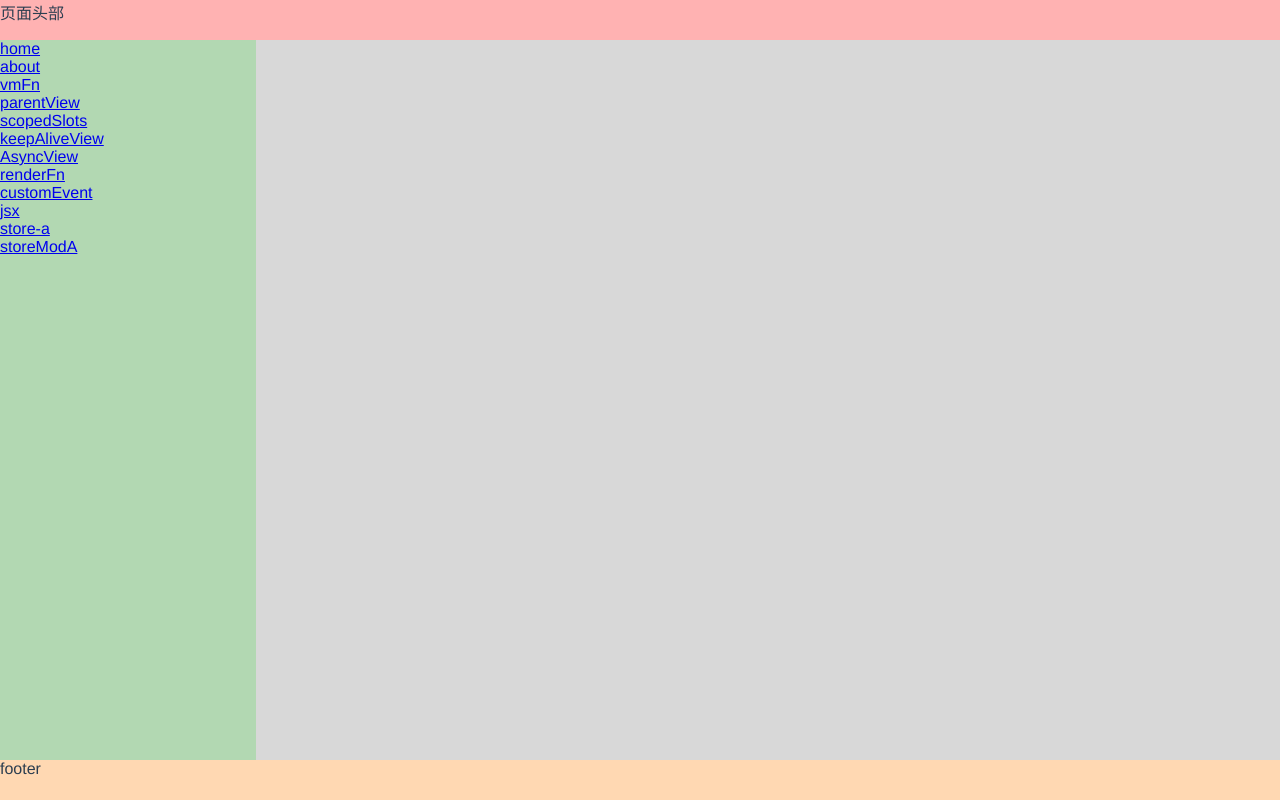
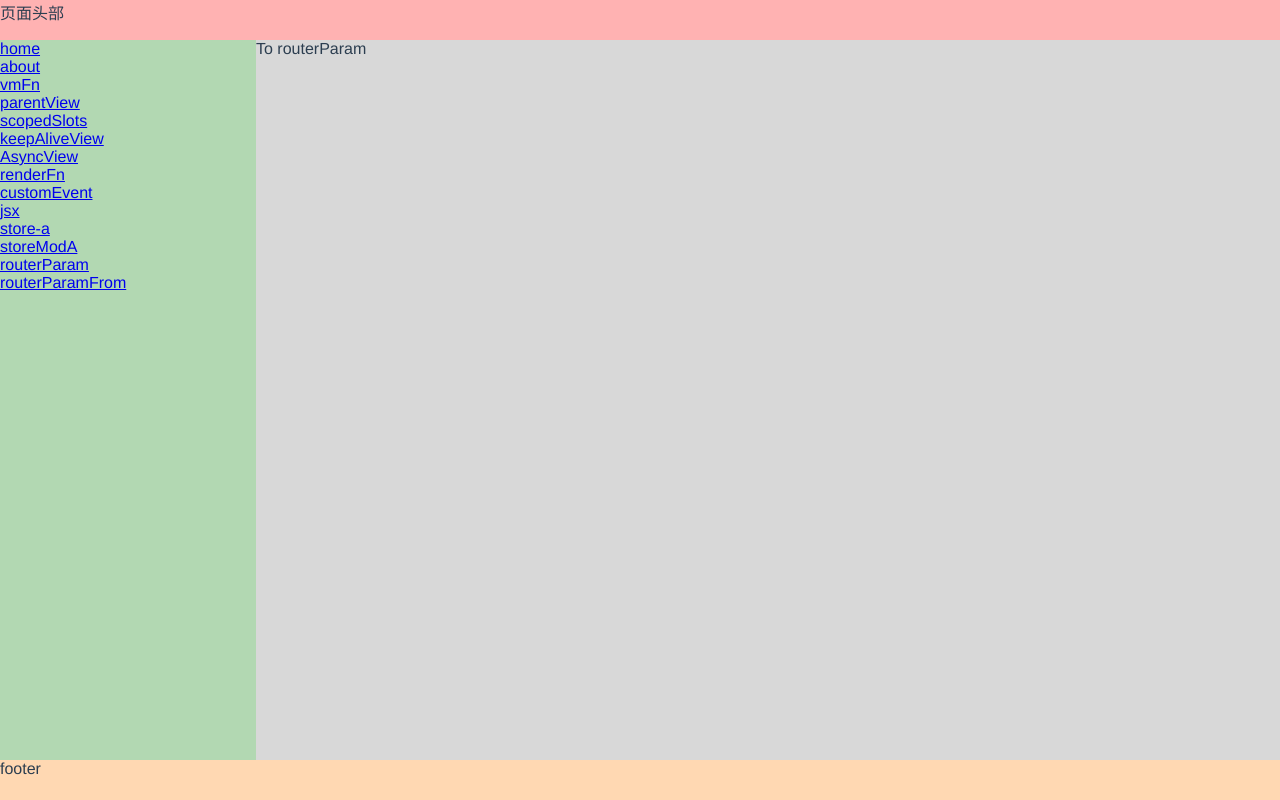
Before and after one commit to A189861A/vue2-demo, a Vue app: page /routerParamFrom in a window 1280 px wide. Built offline with nearby package versions, Linux system fonts and the light colour scheme.

Commit message:
【web】【issue_id=xxx】路由传参：params&query&hash

```diff
--- a/src/router/index.js
+++ b/src/router/index.js
@@ -67,15 +67,34 @@ const routes = [
     path: '/storeModA',
     name: 'storeModA',
     component: () => import(/* webpackChunkName: "storeModA" */ '../views/storeModA.vue')
-  }
+  },
+  {
+    path: '/routerParam/:id',
+    name: 'routerParam',
+    component: () => import(/* webpackChunkName: "routerParam" */ '../views/routerParam.vue')
+  },
+  {
+    path: '/routerParamFrom',
+    name: 'routerParamFrom',
+    component: () => import(/* webpackChunkName: "routerParamFrom" */ '../views/routerParamFrom.vue')
+  },
 ]
 
 export {routes};
 
 const router = new VueRouter({
-  mode: 'history',
+  mode: 'history', // history  hash
   base: process.env.BASE_URL,
   routes
 })
 
+// 全局前置守卫
+router.beforeEach((to, from, next) => {
+  console.log(to, from)
+  next();
+})
+
+
+
+
 export default router
--- /dev/null
+++ b/src/views/routerParam.vue
@@ -0,0 +1,20 @@
+<template>
+    <div class="routerParam">
+     111111s
+    </div>
+  </template>
+  <script>
+  export default{
+    data(){
+      return {}
+    },
+    mounted(){
+    },
+    methods: {
+
+    }
+  }
+  </script>
+  <style scoped>
+
+  </style>
--- /dev/null
+++ b/src/views/routerParamFrom.vue
@@ -0,0 +1,36 @@
+<template>
+      <div class="routerParamFrom" @click="toDetails">To routerParam</div>
+  </template>
+  <script>
+  export default{
+    data(){
+      return {}
+    },
+    mounted(){
+    },
+    methods: {
+      toDetails() {
+        // 字符串路径
+        // this.$router.push('/routerParam/111')
+
+        // 带有路径的对象
+        // this.$router.push({path: '/routerParam/111'})
+
+        // 路由hash模式时，慎用!!!!
+        this.$router.push({path: '/routerParam/111', hash: '#car'})
+
+        // 命名路由，路由配置时，需要 name 字段
+        // this.$router.push({ name: 'routerParam', params: { id: '111' } })   //  --> /routerParam/111
+
+        // /routerParam/111?d=2
+        // this.$router.push({ name: 'routerParam', params: { id: '111' }, query: {d: 2} })
+
+        // *** `params` 不能与 `path` 一起使用 ***
+        // this.router.push({ path: '/routerParam', params: { id: '001' } })
+      }
+    }
+  }
+  </script>
+  <style scoped>
+
+  </style>
```
